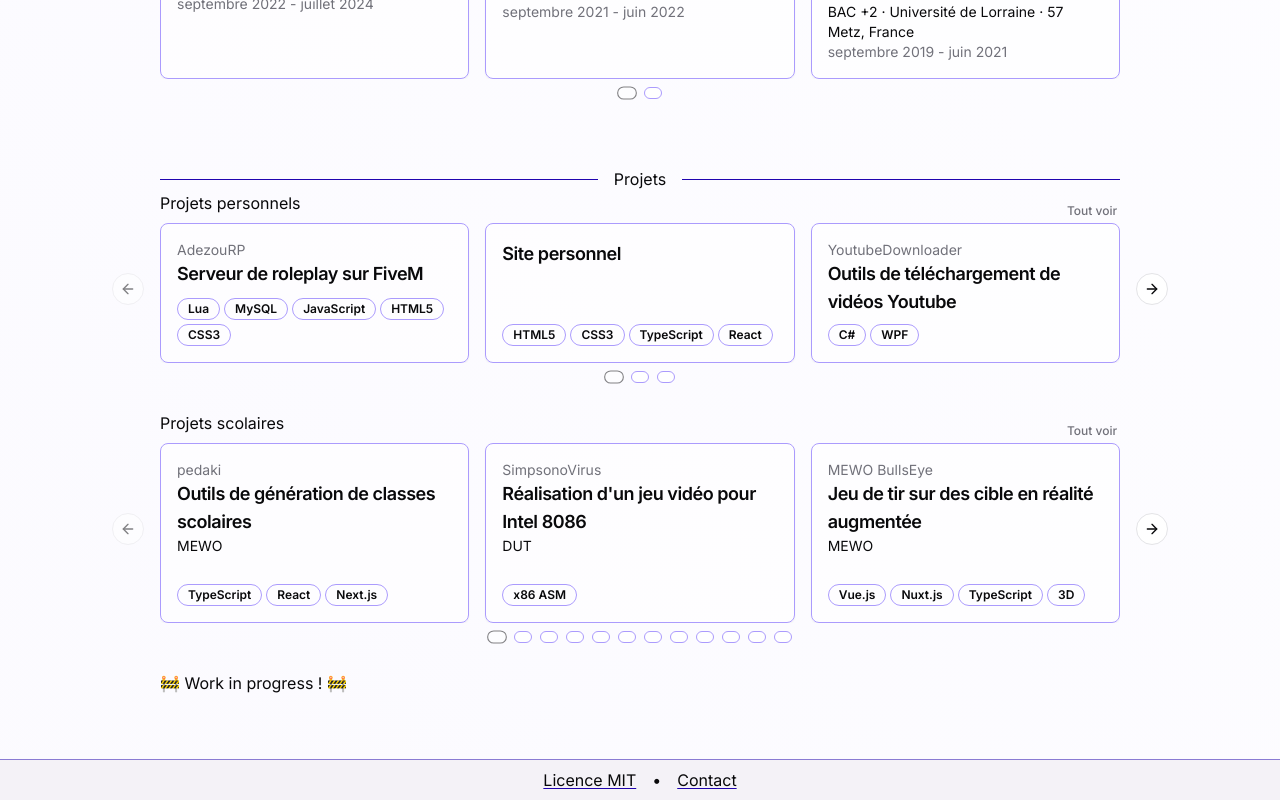
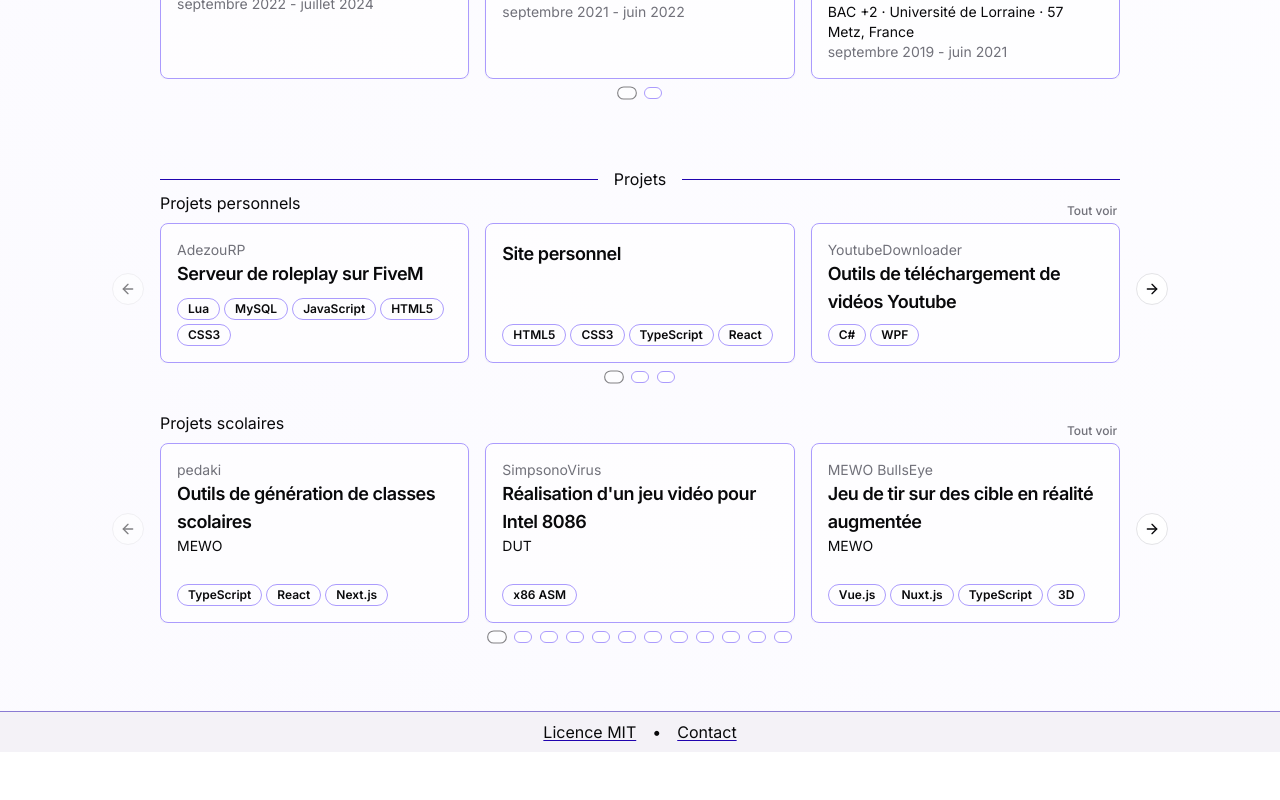
Before and after one commit to AvaN0x/clementricatte.fr, a Next.js app: page / in a window 1280 px wide. Shown: the part 1001-1801 px from the top of the page. After the commit the page ends 1753 px from the top, so only its background shows below. Built offline with nearby package versions, Linux system fonts and the light colour scheme.

Commit message:
feat: ✨ remove wip text

```diff
--- a/src/app/(main)/page.tsx
+++ b/src/app/(main)/page.tsx
@@ -246,7 +246,6 @@ const ProjectsSection = () => {
           </CardsCarouselContent>
           <CardsCarouselActions />
         </CardsCarousel>
-        <p>🚧 Work in progress ! 🚧</p>
       </div>
     </section>
   );
```
